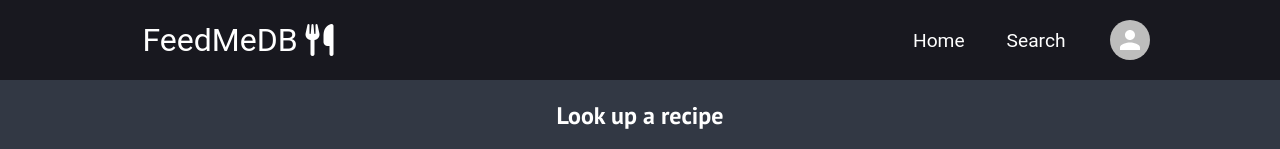
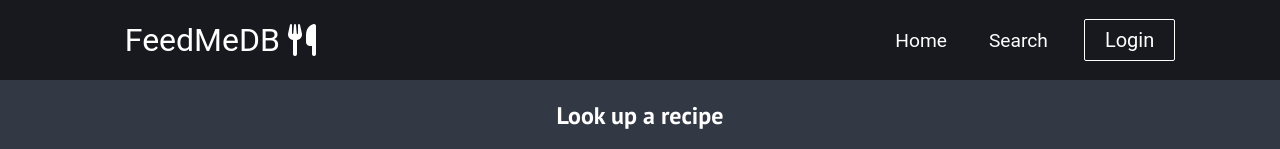
Before and after one commit to jaredbothwell/FeedMeDB, a React (Create React App) app in the folder Frontend/: page / in a window 1280 px wide. Shown: the top 149 px of the page. Built offline with nearby package versions, Linux system fonts and the light colour scheme; no server answers; a web font is replaced by a local one.

Commit message:
fixed log out button

```diff
--- a/Frontend/src/components/AccountMenu.jsx
+++ b/Frontend/src/components/AccountMenu.jsx
@@ -49,6 +49,7 @@ export default function AccountMenu() {
         <MenuItem onClick={handleClose}>BookMarked Recipes</MenuItem>
         <MenuItem onClick={()=>{
           localStorage.setItem('user_id',null);
+          window.location.reload(false);
           handleClose();}}>Logout</MenuItem>
       </Menu>
     </div>
--- a/Frontend/src/components/Navbar.jsx
+++ b/Frontend/src/components/Navbar.jsx
@@ -1,7 +1,7 @@
 /*
 This is a component for the navigation bar
 */
-import React from 'react'
+import React, { useEffect, useState } from 'react'
 import {Link} from 'react-router-dom'
 import AccountMenu from './AccountMenu';
 import { Button } from './Button';
@@ -9,6 +9,13 @@ import './css_files/Navbar.css';
 
 
 export default function NavBar(props) {
+    const [id, setID] = useState(null);
+    useEffect(()=>
+    {
+        const user_id = localStorage.getItem("user_id")
+        setID(user_id);
+        console.log(user_id);
+    })
 
 
     return (
@@ -32,9 +39,8 @@ export default function NavBar(props) {
                             Search
                         </Link>
                     </li>
-
                 </ul>
-                {!props.loggedIn?
+                {id === null || id === 'null'?
                 <Button buttonStyle='btn--outline' link='login'>Login</Button>:
                 <AccountMenu/>
                 }
```
